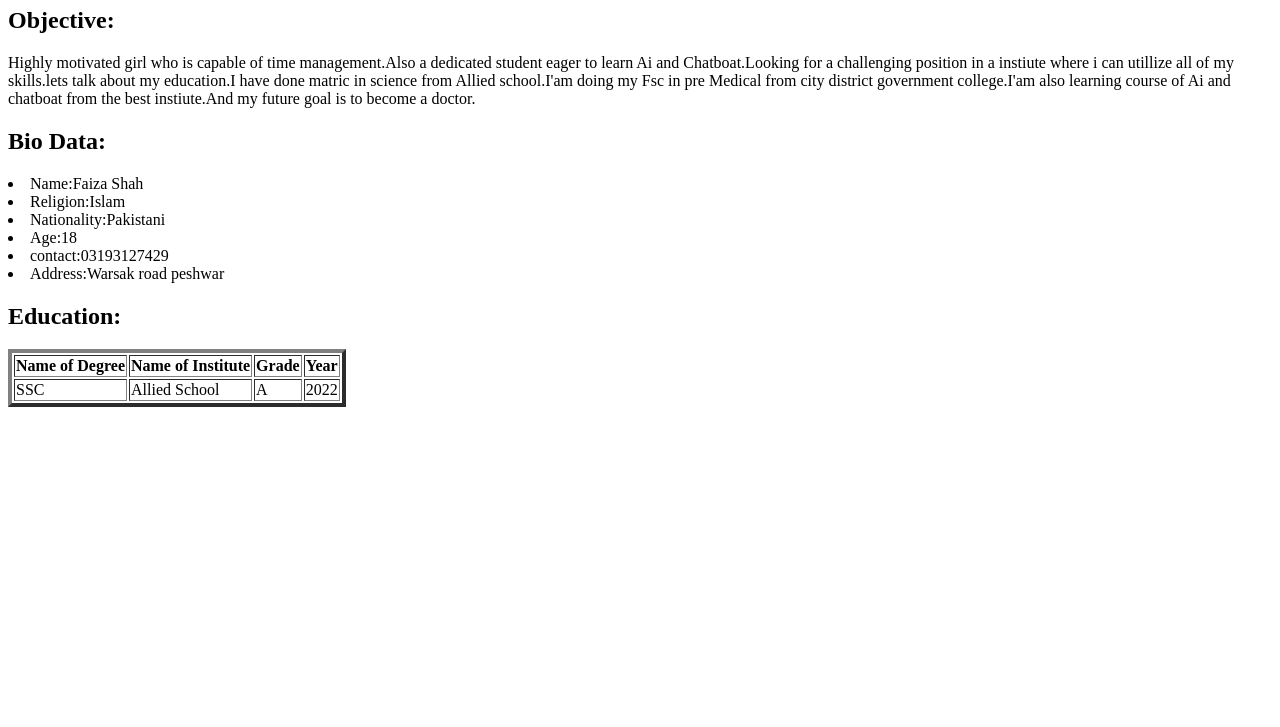
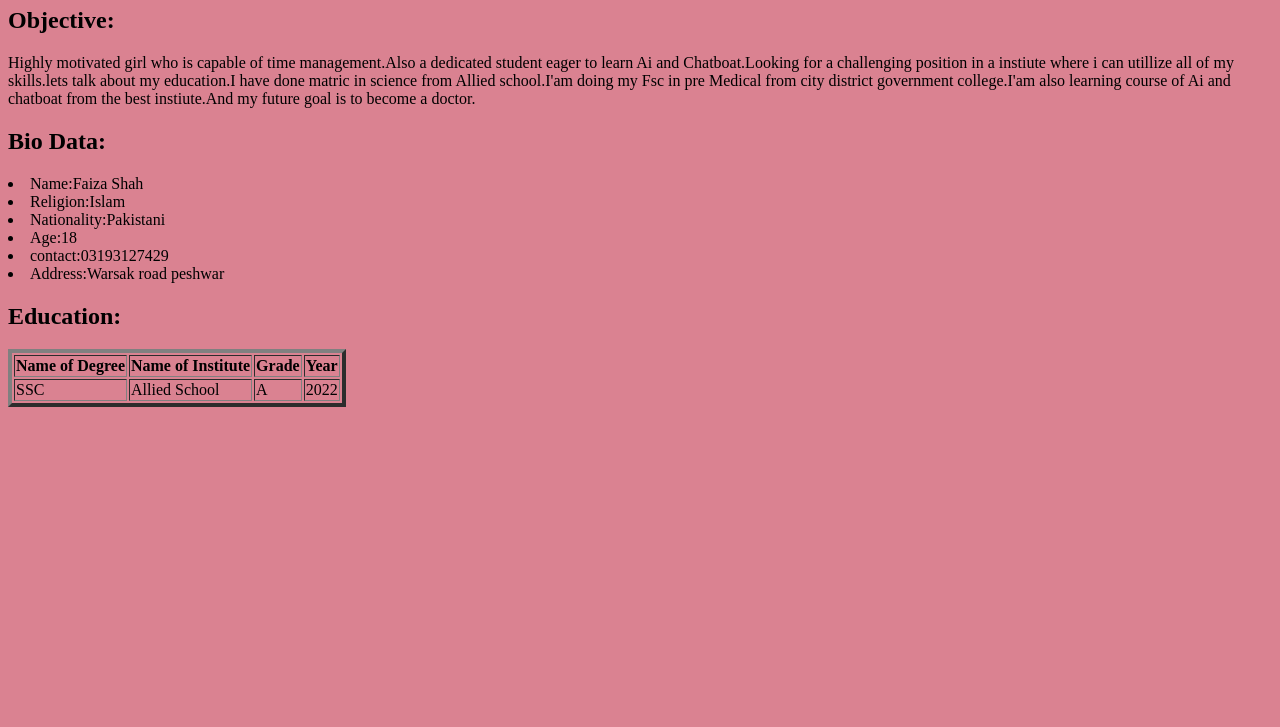
Before and after one commit to 1faiza2/maxpayne, a plain HTML site: page index.html in a window 1280 px wide. Shown: the part 73-800 px from the top of the page. Drawn offline with Linux system fonts and the light colour scheme.

Commit message:
my first css

```diff
--- a/index.html
+++ b/index.html
@@ -4,6 +4,12 @@
     <meta charset="UTF-8">
     <meta name="viewport" content="width=device-width, initial-scale=1.0">
     <title>Document</title>
+
+    <link rel="stylesheet" href="styles.css">
+
+
+
+
 </head>
 <body>
 
--- a/styles.css
+++ b/styles.css
@@ -0,0 +1,6 @@
+
+
+body{
+
+ background-color:rgb(218, 130, 145);
+}
```
